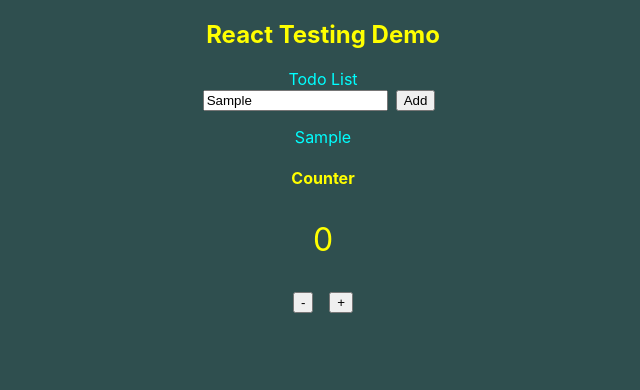
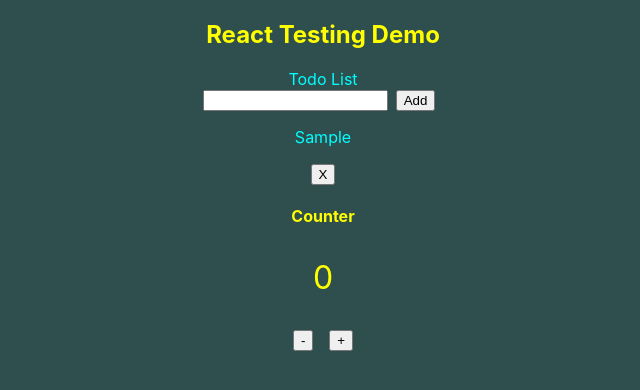
Before and after one commit to thekrprince/react-testing-talk-code, a React (Create React App) app: page /#/counter in a window 1280 px wide. Both pictures are taken after typing "Sample" into the empty fields and a click on the button "Add". Shown: the top 390 px of the page, without its empty margins (317-957 px from the left). Built offline with nearby package versions, Linux system fonts and the light colour scheme.

Commit message:
added delete button

```diff
--- a/src/App.css
+++ b/src/App.css
@@ -3,6 +3,7 @@
 }
 
 button {
+  cursor: pointer;
   margin: 0 0.5rem;
 }
 
--- a/src/components/todo/add-input.js
+++ b/src/components/todo/add-input.js
@@ -7,6 +7,7 @@ const AddInput = ({ todoItems, setTodoItems }) => {
     e.preventDefault();
     const obj = [...todoItems];
     setTodoItems([...obj, inputVal]);
+    setInputVal("");
   };
 
   return (
--- a/src/components/todo/index.js
+++ b/src/components/todo/index.js
@@ -10,7 +10,7 @@ const Todo = () => {
     <div className="todo">
       Todo List
       <AddInput todoItems={todoItems} setTodoItems={setTodoItems} />
-      <TodoList todoItems={todoItems} />
+      <TodoList todoItems={todoItems} setTodoItems={setTodoItems} />
     </div>
   );
 };
--- a/src/components/todo/todo-list.js
+++ b/src/components/todo/todo-list.js
@@ -1,8 +1,16 @@
-const TodoList = ({ todoItems }) => {
+const TodoList = ({ setTodoItems, todoItems }) => {
+  const deleteHandler = (id) => {
+    const obj = [...todoItems];
+    obj.splice(id, 1);
+    setTodoItems(obj);
+  };
   return (
     <div>
       {todoItems.map((item, id) => (
-        <p key={id}>{item}</p>
+        <div>
+          <p key={id}>{item}</p>
+          <button onClick={() => deleteHandler(id)}>X</button>
+        </div>
       ))}
     </div>
   );
```
